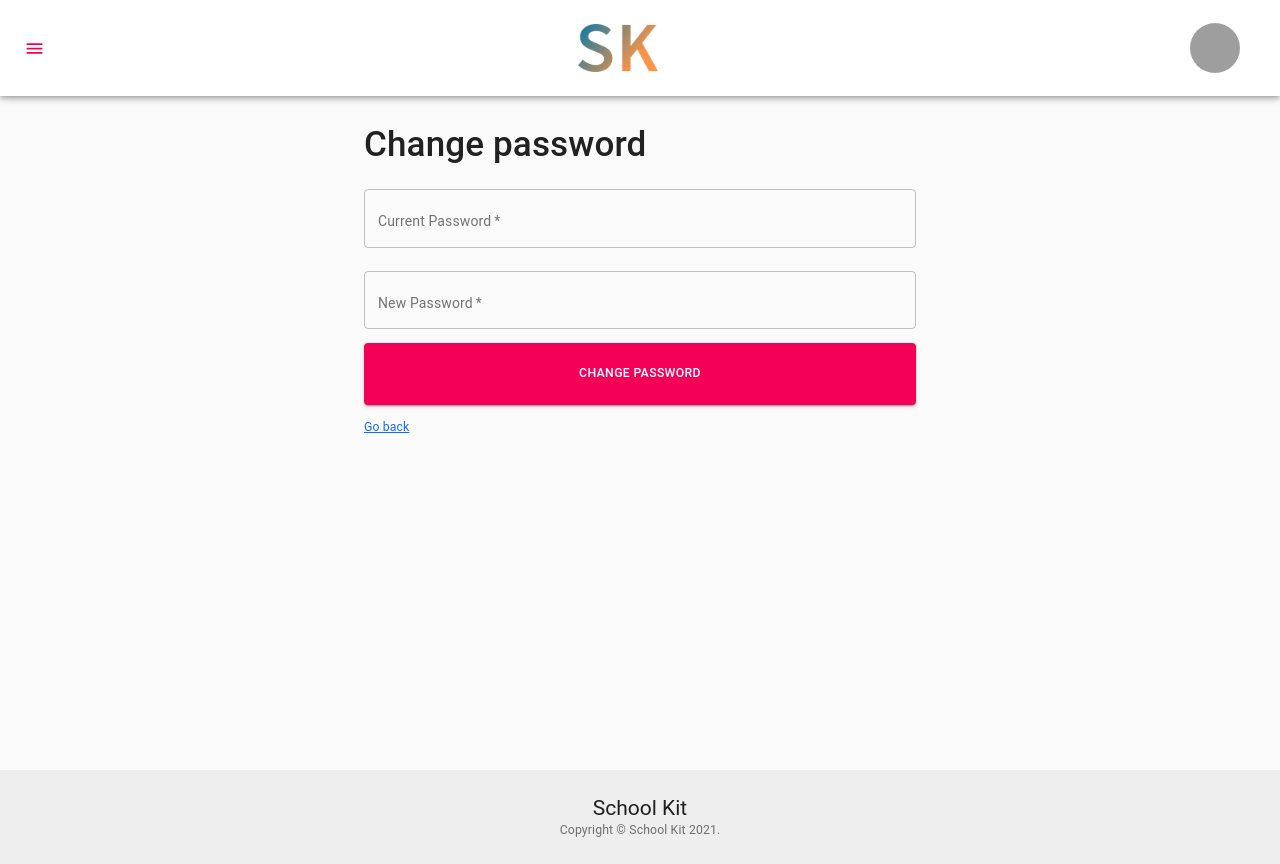
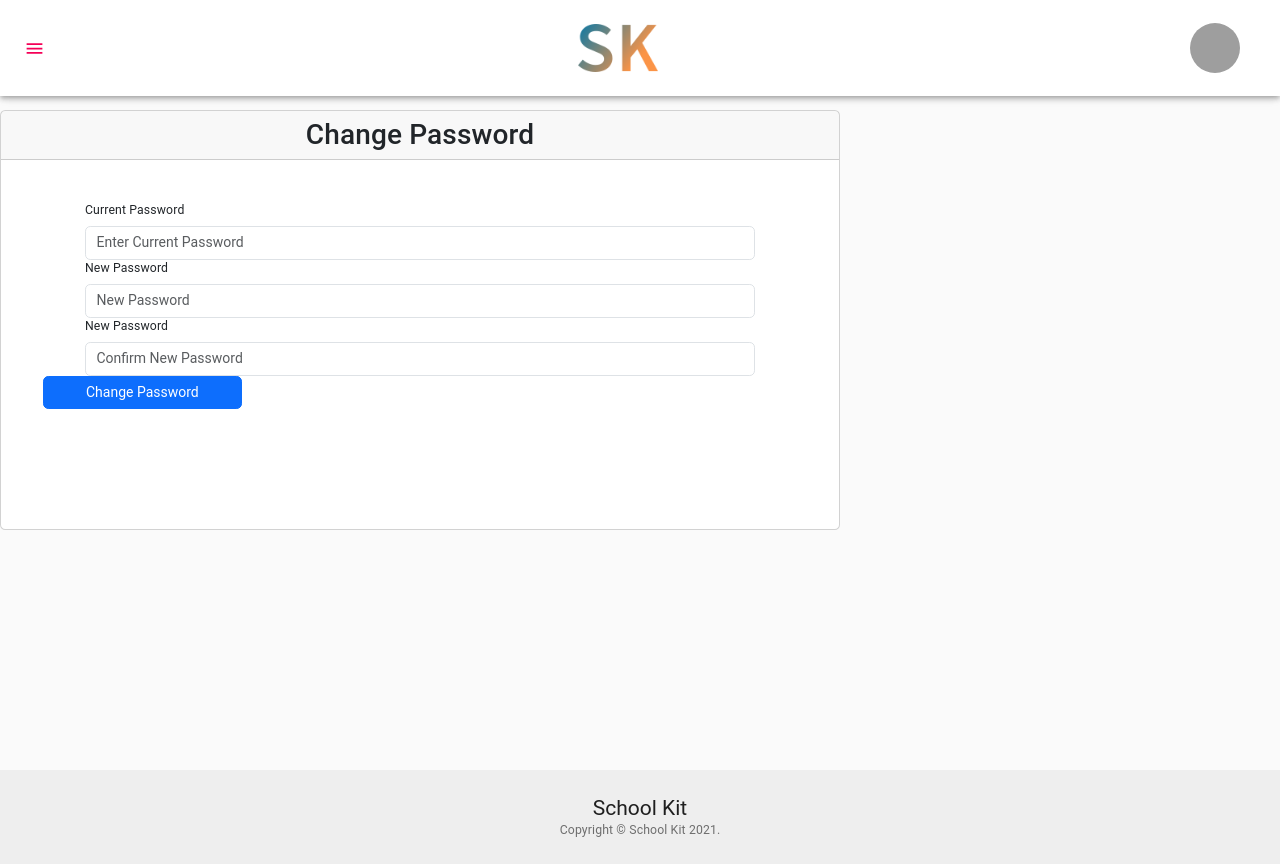
Before and after one commit to Tariq5777/school-kit, a React (Create React App) app: page /change-password in a window 1280 px wide. Built offline with nearby package versions, Linux system fonts and the light colour scheme; sample sign-in values are in the browser's storage; grey boxes are pictures that could not be loaded.

Commit message:
Bug Fixes

```diff
--- a/src/components/NavItems.js
+++ b/src/components/NavItems.js
@@ -1,5 +1,5 @@
 import { Avatar } from "@material-ui/core";
-import {useState } from "react";
+import { useState } from "react";
 import face4 from "../img/faces/face4.jpg";
 
 const NavItems = (props) => {
@@ -8,7 +8,7 @@ const NavItems = (props) => {
 
     return (
         <a href="#" onClick={() => setDrop(!drop)} style={{ textDecoration: "none" }}>
-            <Avatar alt="Remy Sharp" src={face4} style={{width:"50px", height:"50px"}}/>
+            <Avatar alt="Remy Sharp" src={face4} style={{ width: "50px", height: "50px" }} />
             {drop && props.children}
         </a>
     );
--- a/src/components/Navbar.js
+++ b/src/components/Navbar.js
@@ -50,7 +50,7 @@ const useStyles = makeStyles((theme) => ({
         display: "none",
     },
     drawer: {
-        height:"70px",
+        height: "70px",
         width: drawerWidth,
         flexShrink: 0,
     },
--- a/src/pages/ChangePassword.js
+++ b/src/pages/ChangePassword.js
@@ -1,12 +1,17 @@
-import { Button, TextField, Container, Grid } from "@material-ui/core";
 import axios from "axios";
 import { useState } from "react";
-import { Link } from "react-router-dom";
+import { Card, Form, Button, Alert, } from "react-bootstrap";
 import { isAuthenticated } from "../helper/auth/authUtils";
-
+import 'bootstrap/dist/css/bootstrap.min.css';
+import { useHistory } from "react-router";
 const ChangePassword = () => {
     const [currentPassword, setCurrentPassword] = useState("");
     const [newPassword, setNewPassword] = useState("");
+    const [confirmPassword, setConfPassword] = useState("");
+
+    let history = useHistory()
+
+    const [error, setError] = useState("")
 
     const { token } = isAuthenticated();
 
@@ -16,12 +21,15 @@ const ChangePassword = () => {
         },
     };
     const handleChangePassword = (e) => {
-
+        e.preventDefault();
+        if (newPassword !== confirmPassword) {
+            setError("New Passsword & Confirm Password is not same")
+        }
         const data = new FormData();
         data.append("current_password", currentPassword)
         data.append("new_password", newPassword)
 
-        e.preventDefault();
+
         axios
             .put('http://localhost:7000/api/change_password/', data, config)
             .then((res) => {
@@ -33,38 +41,45 @@ const ChangePassword = () => {
     };
 
     return (
-        <>
-            <Container maxWidth="sm">
-                <form className="login" onSubmit={handleChangePassword}>
-                    <h1>Change password</h1>
-                    <TextField
-                        type="password"
-                        label="Current Password"
-                        variant="outlined"
-                        value={currentPassword}
-                        required
-                        onChange={(e) => setCurrentPassword(e.target.value)}
-                    />{" "}
-                    <TextField
-                        type="password"
-                        label="New Password"
-                        variant="outlined"
-                        value={newPassword}
-                        required
-                        onChange={(e) => setNewPassword(e.target.value)}
-                    />
-                    <Button type="submit" variant="contained" color="secondary">
-                        Change Password
-                    </Button>
-                    <Grid container>
-                        <Grid item xs>
-                            <Link to="/dashboard">Go back</Link>
-                        </Grid>
-                    </Grid>
-                </form>
-            </Container>
-        </>
+        <div>
+            <Card style={{ width: '60rem', height: '30rem' }}>
+                <Card.Header as="h2" align="center">Change Password</Card.Header>
+
+                <Form className="m-5" onSubmit={handleChangePassword}>
+                    <Form.Group className="mx-5" controlId="currentPassword">
+                        <Form.Label>Current Password</Form.Label>
+                        <Form.Control type="password"
+                            value={currentPassword}
+                            onChange={(e) => setCurrentPassword(e.target.value)}
+                            placeholder="Enter Current Password" />
+                    </Form.Group>
+
+                    <Form.Group className="mx-5" controlId="newPassword">
+                        <Form.Label>New Password</Form.Label>
+                        <Form.Control type="password" placeholder="New Password"
+                            value={newPassword}
+                            onChange={(e) => setNewPassword(e.target.value)}
+                        />
+                    </Form.Group>
+
+                    <Form.Group className="mx-5" controlId="newconfirmPassword">
+                        <Form.Label>New Password</Form.Label>
+                        <Form.Control type="password"
+                            value={confirmPassword}
+                            onChange={(e) => setConfPassword(e.target.value)}
+                            placeholder="Confirm New Password" />
+                    </Form.Group>
+                    <div className="justify-content">
+                        <Button className="ml-5 px-5" variant="primary" type="submit">Change Password</Button>
+                    </div>
+                </Form>
+            </Card>
+            {error && <Alert variant="danger">{error}</Alert>}
+
+        </div>
     );
 };
 
+
+
 export default ChangePassword;
--- a/src/pages/Profile.js
+++ b/src/pages/Profile.js
@@ -1,25 +1,14 @@
 import {
-    Avatar,
-    Button,
-    Card,
-    CardContent,
-    Backdrop,
-    Container,
-    Modal,
-    Paper,
-    Table,
-    TableCell,
-    TableContainer,
-    TableHead,
-    TableRow,
-    Typography,
-    TextField,
+    Avatar, Backdrop, Modal, makeStyles, Container,
 } from "@material-ui/core";
 import axios from "axios";
 import { useState, useEffect } from "react";
+import { Button, Card, Form } from "react-bootstrap";
 import { Link, Redirect, useHistory } from "react-router-dom";
 import { isAuthenticated } from "../helper/auth/authUtils";
 import face4 from "../img/faces/face4.jpg";
+import 'bootstrap/dist/css/bootstrap.min.css';
+import ChangePassword from "./ChangePassword";
 const Profile = () => {
     const [profile, setProfile] = useState({
         acc_type: 0,
@@ -33,7 +22,9 @@ const Profile = () => {
     const [currentPassword, setCurrentPassword] = useState("");
     const [newPassword, setNewPassword] = useState("");
     const { token } = isAuthenticated();
-    const [isPending , setIsPending] = useState(false);
+    const [isPending, setIsPending] = useState(false);
+
+    const classes = useStyles();
 
     const config = {
         headers: {
@@ -51,7 +42,7 @@ const Profile = () => {
             .then((res) => {
                 console.log(res.data.message);
                 setIsPending(true);
-                setTimeout(()=>{
+                setTimeout(() => {
                     history.push("/dashboard");
                 }, 1000)
             })
@@ -69,146 +60,90 @@ const Profile = () => {
 
     const [modalOpen, setModalOpen] = useState(false);
 
+    const handlePasswordChange = () => {
+
+        setModalOpen(true);
+    }
+
     const modalBody = (
-        <div className="modal-dialog">
-            <form className="modal" onSubmit={handleChangePassword}>
-                <Button variant="outlined" color="primary" onClick={()=>setModalOpen(!modalBody)}>Cancel</Button>
-                <Typography variant="h3">Change your password</Typography>
-                <TextField
-                    type="password"
-                    label="Current Password"
-                    variant="outlined"
-                    value={currentPassword}
-                    required
-                    onChange={(e) => setCurrentPassword(e.target.value)}
-                />
-                <TextField
-                    type="password"
-                    label="New Password"
-                    variant="outlined"
-                    value={newPassword}
-                    required
-                    onChange={(e) => setNewPassword(e.target.value)}
-                />
-                <Button type="submit" variant="contained" color="secondary">
-                    Change Password
-                </Button>
-                {isPending && <h2>Password Changed,  Redirecting to Dashboard</h2>}
-            </form>
+        <div>
+
         </div>
     );
 
     return (
         <Container
             maxWidth="md"
-            style={{
-                display: "flex",
-                flexDirection: "column",
-                alignItems: "start",
-                justifyContent: "center",
-            }}
-        >
+            style={{ display: "flex", flexDirection: "column", alignItems: "start", justifyContent: "center" }}>
             <div className="profile-image">
                 <Avatar
                     alt="Remy Sharp"
                     src={face4}
-                    style={{
-                        width: "100px",
-                        height: "100px",
-                        alignItems: "center",
-                    }}
+                    style={{ width: "100px", height: "100px", alignItems: "center", }}
                 />
+                <Card className="mt-5" style={{ width: '35rem', height: '70%' }}>
+                    <Card.Header as="h5" >Profile</Card.Header>
+                    <Card.Body>
+                        <Form>
+                            <Form.Group>
+                                <Form.Label>Name</Form.Label>
+                                <Form.Control disabled value={profile.full_name} />
+                            </Form.Group>
+                            <Form.Group>
+                                <Form.Label>Email</Form.Label>
+                                <Form.Control disabled value={profile.email} />
+                            </Form.Group>
+                            {profile.acc_type === 1 &&
+                                <div>
+                                    <Form.Group>
+                                        <Form.Label>Roll No.</Form.Label>
+                                        <Form.Control disabled value={profile.roll_no} />
+                                    </Form.Group>
+                                    <Form.Group>
+                                        <Form.Label>Class</Form.Label>
+                                        <Form.Control disabled value={profile.standard} />
+                                    </Form.Group>
+                                    <Form.Group>
+                                        <Form.Label>Section</Form.Label>
+                                        <Form.Control disabled value={profile.section} />
+                                    </Form.Group>
                                 </div>
-            <Card
-                elevation={2}
-                raised={false}
-                style={{ width: "400px", marginTop: "1rem" }}
-            >
-                <CardContent>
-                    <Typography variant="h4" component="h4">
-                        My Profile
-                    </Typography>
-                </CardContent>
-                <CardContent>
-                    <TableContainer component={Paper} variant="outlined">
-                        <Table size="medium">
-                            <TableHead>
-                                <TableRow>
-                                    <TableCell>
-                                        <Typography variant="h5">
-                                            Name
-                                        </Typography>
-                                    </TableCell>
-                                    <TableCell>
-                                        <Typography variant="h5">
-                                            {profile.full_name}
-                                        </Typography>
-                                    </TableCell>
-                                </TableRow>
-                                <TableRow>
-                                    <TableCell>
-                                        <Typography variant="h5">
-                                            Email
-                                        </Typography>
-                                    </TableCell>
-                                    <TableCell>
-                                        <Typography variant="h5">
-                                            {profile.email}
-                                        </Typography>
-                                    </TableCell>
-                                </TableRow>
-                                <TableRow>
-                                    <TableCell>
-                                        <Typography variant="h5">
-                                            Class
-                                        </Typography>
-                                    </TableCell>
-                                    <TableCell>
-                                        <Typography variant="h5">
-                                            {profile.standard}
-                                        </Typography>
-                                    </TableCell>
-                                </TableRow>
-                                <TableRow>
-                                    <TableCell>
-                                        <Typography variant="h5">
-                                            Section
-                                        </Typography>
-                                    </TableCell>
-                                    <TableCell>
-                                        <Typography variant="h5">
-                                            {profile.section}
-                                        </Typography>
-                                    </TableCell>
-                                </TableRow>
-                            </TableHead>
-                        </Table>
-                    </TableContainer>
-                </CardContent>
-                <CardContent>
-                    <Button
-                        variant="contained"
-                        color="secondary"
-                        onClick={() => setModalOpen(!modalOpen)}
-                    >
+                            }
+                            <Button variant="primary" onClick={handlePasswordChange}>
                                 Change Password
                           </Button>
+                        </Form>
                         <Modal
                             open={modalOpen}
-                        onClose={() => setModalOpen(!modalOpen)}
-                        aria-labelledby="transition-modal-title"
-                        aria-describedby="transition-modal-description"
+                            onClose={() => setModalOpen(false)}
+                            className={classes.modal}
                             BackdropComponent={Backdrop}
-                        BackdropProps={{
-                            timeout: 500,
-                        }}
-                    >
-                        {modalBody}
+                            BackdropProps={{ timeout: 500 }}>
+
+                            <ChangePassword />
                         </Modal>
-                </CardContent>
+                    </Card.Body>
+
                 </Card>
-        </Container>
+            </div>
+
+        </Container >
     );
 };
+const useStyles = makeStyles((theme) => ({
+    modal: {
+        display: 'flex',
+        alignItems: 'center',
+        justifyContent: 'center'
+    },
+    paper: {
+        width: '70%',
+        height: '80%',
+        backgroundColor: theme.palette.background.paper,
+        elevation: 3,
+        boxShadow: theme.shadows[5],
+        padding: theme.spacing(2, 4, 3),
+    },
+}));
 
 export default Profile;
```
Also changed, not shown: src/index.css (+8 -8 lines). Lines whose indentation alone changed are shown as unchanged.
